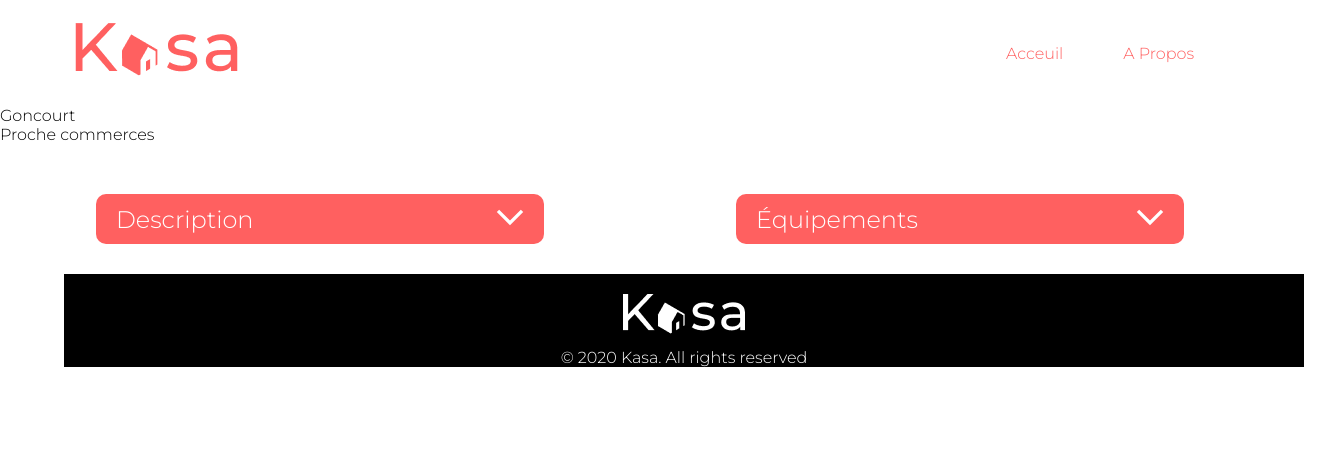
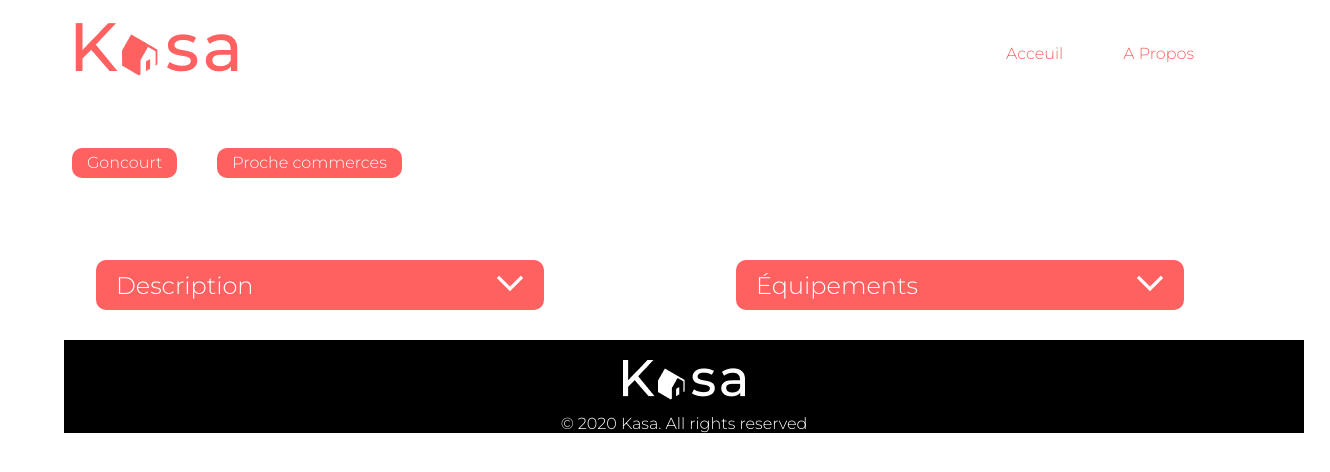
Before and after one commit to Klaimalek/KLAIMALEK_KASA_092023, a React (Create React App) app: page /accommodation/0979876d in a window 1280 px wide. Shown: the top 472 px of the page, 1330 px wide, since content can reach past the window. Built offline with nearby package versions, Linux system fonts and the light colour scheme.

Commit message:
css pour les tags

```diff
--- a/src/components/tags/tag.css
+++ b/src/components/tags/tag.css
@@ -0,0 +1,19 @@
+.tags-list {
+  border: 2px solid;
+  display: flex;
+  list-style: none;
+  color: white;
+  width: 100%;
+  justify-content: flex-start;
+  margin: 20px 0px 10px 50px  ;
+}
+.elt-tag {
+  margin: 20px;
+  background: #ff6060;
+  width: auto;
+  max-width: 200px;
+  height: 30px;
+  border-radius: 10px;
+  text-align: center;
+  padding: 5px 15px;
+}
--- a/src/pages/accommodation/Accommodation.jsx
+++ b/src/pages/accommodation/Accommodation.jsx
@@ -35,7 +35,8 @@ function Accommodation() {
       <div className="pictures-carousel"></div>
       <div className="accommodation.title">
         <div className="accommodation.location"></div>
-       <Tag tags={tags} />
+        <div className='accomodation-tag'><Tag tags={tags} /> </div>
+
       </div>
 
       <div className="collapse-page-accommodation">
```
